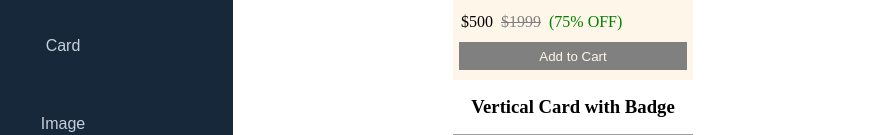
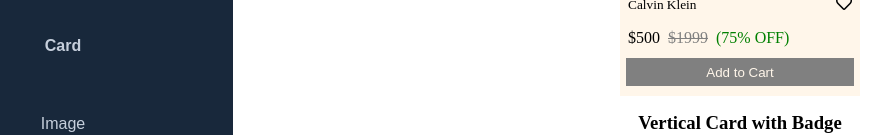
Before and after one commit to abhijitdotsharma/Nou-CL, a plain HTML site: page components/card/card.html in a window 1280 px wide. Shown: the part 385-520 px from the top of the page, without its empty margins (67-958 px from the left). Drawn offline with Linux system fonts and the light colour scheme; grey boxes are pictures that could not be loaded.

Commit message:
minor - renamed a class and added a class
renamed right-content to main-content
added 'focused' class in side-nav

```diff
--- a/components/main.css
+++ b/components/main.css
@@ -61,11 +61,13 @@
     font-weight: 600;
     margin-left: 30px;
 }
-
+.side-nav .focused{
+    font-weight: 900;
+}
 
 /*Right side content*/
 
-.right-content{
+.main-content{
     height: 150vh;
     margin-top: 1rem;
     margin-right: 1rem;
```
Also changed, not shown: components/main.html (+2 -2 lines).
